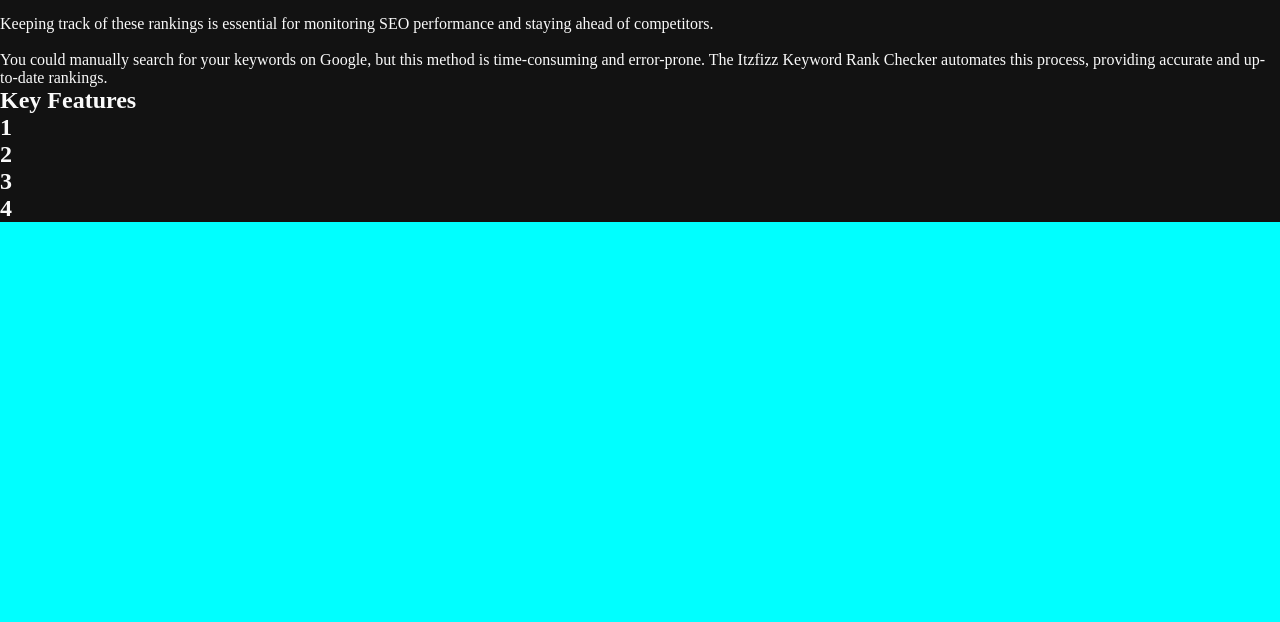
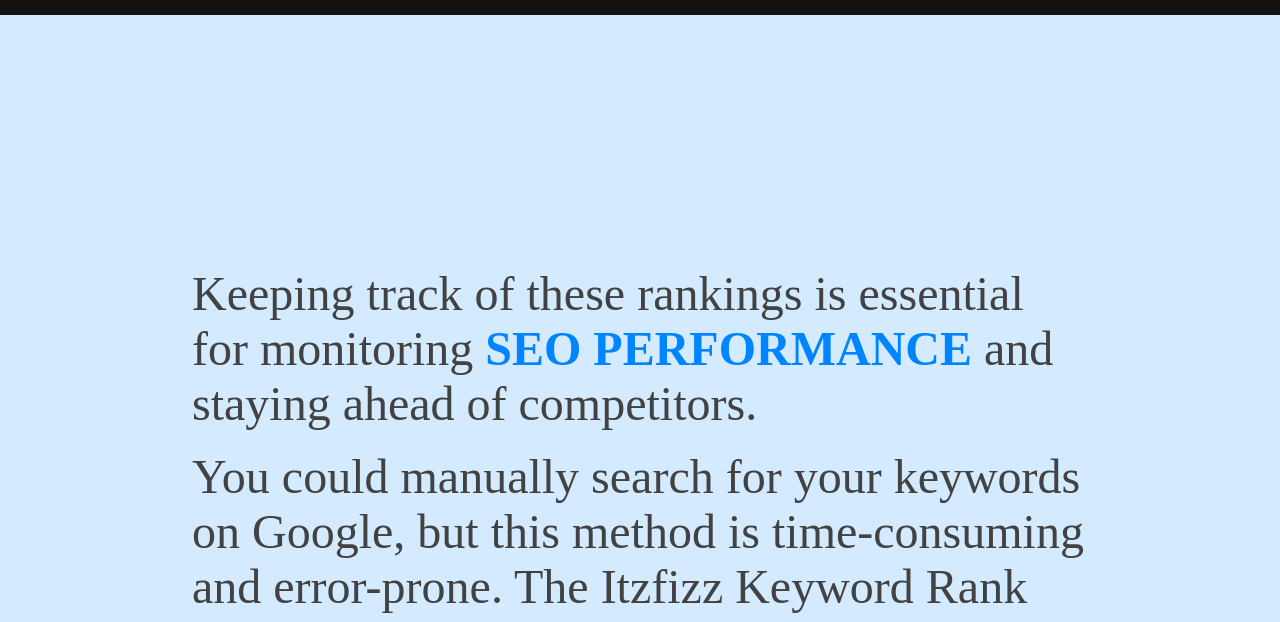
Before and after one commit to ParasChaturvedi/keyword-gsap-animation-itzfizz, a plain HTML site: page index.html in a window 1280 px wide. Shown: the part 785-1407 px from the top of the page. Drawn offline with nearby package versions, Linux system fonts and the light colour scheme; a script that the page names is missing; a web font is replaced by a local one.

Commit message:
Update style.css

```diff
--- a/style.css
+++ b/style.css
@@ -10,15 +10,13 @@
   padding: 0;
 }
 .sect-1{
-  overflow: hidden;
+  overflow: hidden !important;
+  z-index: 1;
 }
 
 html {
   font-size: 16px;
 }
-/* #section-3{
-  padding-top: 10vh;
-} */
 
 body {
   background: #121212;
@@ -27,6 +25,7 @@ body {
   /* margin: 0 0 -100px 0; */
   overflow-x: hidden;
 }
+
 .showing{
   display: flex;
   justify-content: center;
@@ -44,6 +43,7 @@ width: 100vw;
   align-items: start;
   width: 75vw;
 }
+
 .container-seo{
   background-color: #FFF355;
   width: 20%;
@@ -144,7 +144,7 @@ background: radial-gradient(circle, rgba(153,206,255,1) 0%, rgba(0,132,255,1) 10
     margin-top: 30px;
   }
 }
-#lll{
+#sect-2{
   width: 100vw;
   height: 120vh;
   background-color: #D3EAFF;
@@ -153,7 +153,7 @@ background: radial-gradient(circle, rgba(153,206,255,1) 0%, rgba(0,132,255,1) 10
   align-items: center;
   flex-direction: column;
 }
-#lll p{
+#sect-2 p{
   color: #424242;
   font-size: 48px;
   font-weight: 400;
@@ -161,27 +161,99 @@ background: radial-gradient(circle, rgba(153,206,255,1) 0%, rgba(0,132,255,1) 10
   width: 70%;
 
 }
-#lll p span{
+#sect-2 p span{
   color: #0084FF;
   font-weight: 700;
   text-transform: uppercase;
 
 }
-#ttt{
+#sect-3{
   width: 100vw;
-  height: 100vh;
-  background-color: tomato;
+  height: 160vh;
+  background-color: #D3EAFF;
 }
+
+.sect-3-container{
+  background-color: #FFF355;
+  width: 100vw;
+  height: 160vh;
+  display: flex;
+  justify-content: center;
+  align-items: center;
+  flex-direction: column;
+  /* padding-bottom: 10vh; */
+}
+.primary-heading-sect-3{
+  height: 30vh;
+  width: 100vw;
+  display: flex;
+  justify-content: center;
+  align-items: start;
+  >h2{
+    font-size: 64px;
+    font-weight: 700;
+    color: #222222;
+  }
+}
+.cards-container {
+  height: 80vh;
+  width: 70%;
+  display: flex;
+    justify-content: center;
+  align-items: center;
+  flex-direction: column;
+  row-gap: 5vh;
+  background-color: transparent;
+
+}
+.cards-container-1,.cards-container-2{
+display: flex;
+justify-content: center;
+align-items: center;
+/* flex-direction: column; */
+width: 100%;
+height: 100%;
+  column-gap: 5vh;
+
+}
+.cardx{
+  width: 100%;
+  height: 100%;
+  /* object-fit: contain; */
+  background-color: transparent;
+  /* background-color: #222; */
+  z-index: 999;
+  border-top-right-radius: 0;
+  border-top-left-radius: 71px;
+  border-bottom-right-radius: 71px;
+  border-bottom-left-radius: 71px;
+}
+.cardx:hover{
+ background-color: #222222 ;
+ border-top-right-radius: 0;
+ border-top-left-radius: 71px;
+ border-bottom-left-radius: 71px;
+ border-bottom-right-radius: 71px;
+ transform: scale3d(1.1, 1.1, 1.1);
+ transition:all ease-in-out 400ms;
+ box-shadow: rgba(0, 0, 0, 0.25) 0px 54px 55px, rgba(0, 0, 0, 0.12) 0px -12px 30px, rgba(0, 0, 0, 0.12) 0px 4px 6px, rgba(0, 0, 0, 0.13) 0px 12px 13px, rgba(0, 0, 0, 0.09) 0px -3px 5px;
+}
+
+
+
+
 #lkk{
   width: 100vw;
   height: 100vh;
   background-color: aquamarine;
 }
+
 #tkt{
   width: 100vw;
   height: 100vh;
   background-color: aqua;
 }
+
 #lhk{
   width: 100vw;
   height: 100vh;
```
